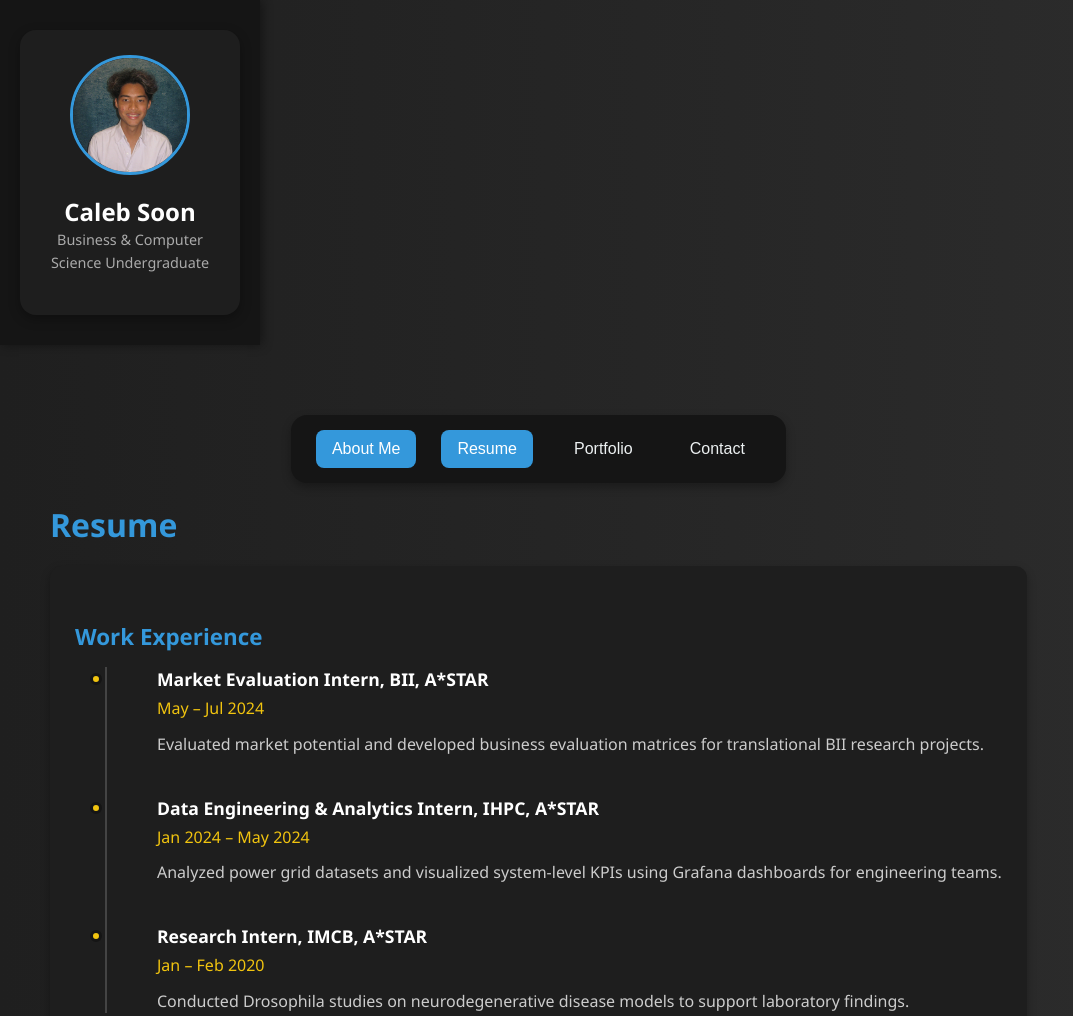
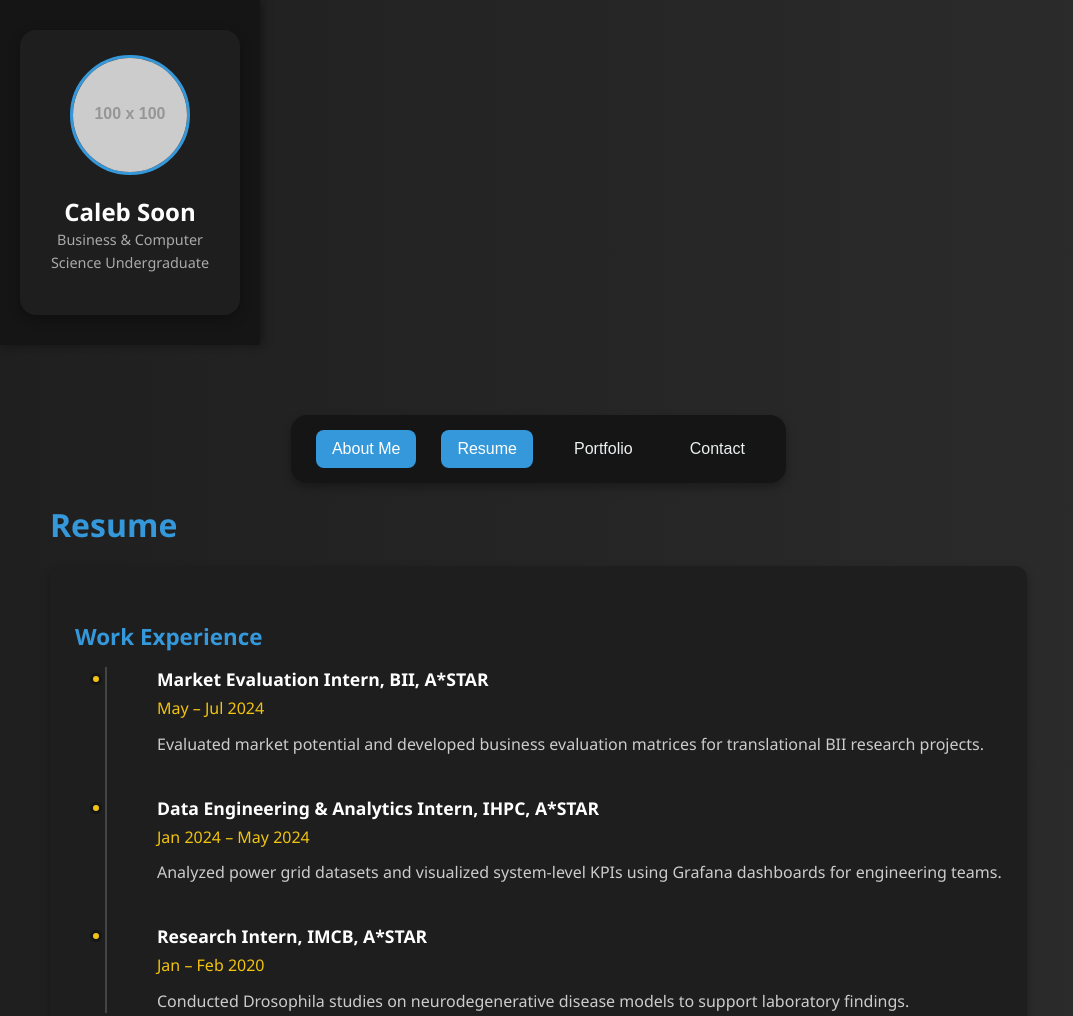
Before and after one commit to calebsooon/portfolio_site, a plain HTML site: page index.html in a window 1280 px wide. Shown: the top 1016 px of the page, without its empty margins (0-1073 px from the left). Drawn offline with nearby package versions, Linux system fonts and the light colour scheme; placeholder pictures from the web are drawn by us.

Commit message:
Initial commit: Portfolio website

```diff
--- a/index.html
+++ b/index.html
@@ -19,7 +19,7 @@
     <aside class="sidebar">
         <div class="profile">
           <figure class="avatar-box">
-            <img src="assets/images/profile.jpg" alt="Caleb Soon" width="100">
+            <img src="https://via.placeholder.com/100" alt="Caleb Soon" width="100">
           </figure>
           <div class="info-content">
             <h1 class="name">Caleb Soon</h1>
```
